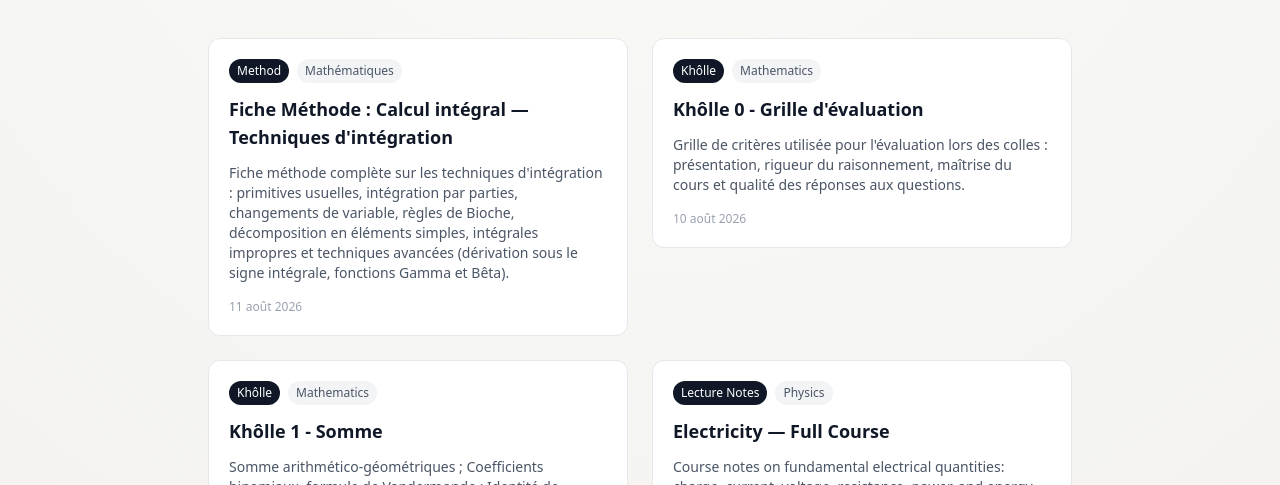
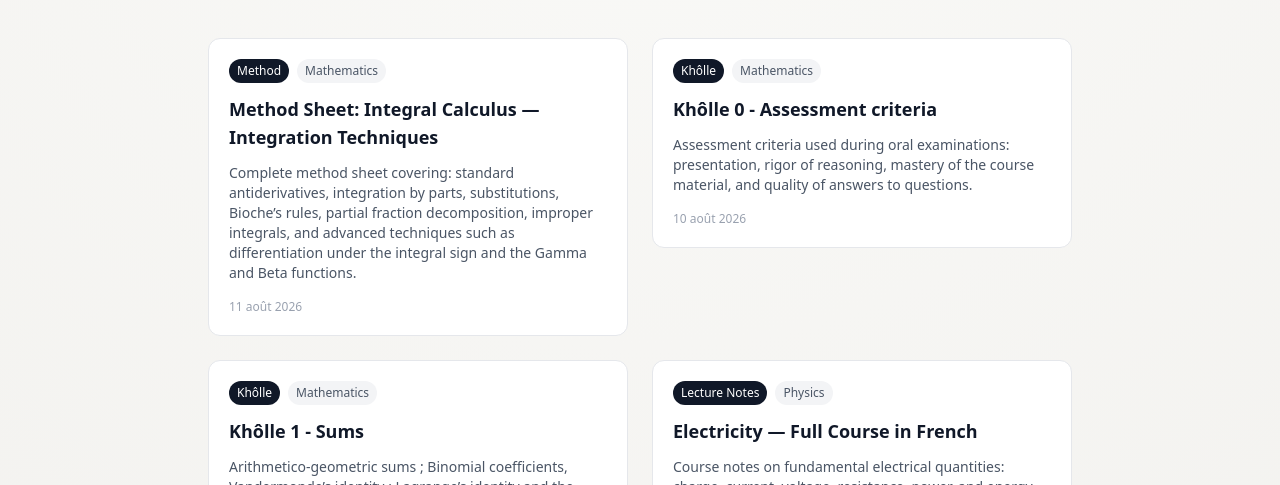
Before and after one commit to alexis-vo/alexisvo-site, a Next.js app: page /blog in a window 1280 px wide. Shown: the part 315-800 px from the top of the page. Built offline with nearby package versions, Linux system fonts and the light colour scheme; no server answers; a web font is replaced by a local one.

Commit message:
translation

```diff
--- a/app/blog/page.tsx
+++ b/app/blog/page.tsx
@@ -5,7 +5,7 @@ import BlogList from "@/components/BlogList";
 export const metadata = {
   title: "Notes & Khôlles — Alexis Vo",
   description:
-    "Lecture notes and oral exam topics in mathematics, AI, and finance.",
+    "Lecture notes, tutorials, and practical sessions across all subjects at CentraleSupélec. Oral exam topics, exercise sheets, and method sheets are intended for my students. All materials are written in French.",
 };
 
 export default function BlogPage() {
--- a/data/posts.ts
+++ b/data/posts.ts
@@ -14,19 +14,19 @@ export type Post = {
 const rawPosts: Post[] = [
   {
     slug: "fiche-methode-calcul-integral",
-    title: "Fiche Méthode : Calcul intégral — Techniques d'intégration",
+    title: "Method Sheet: Integral Calculus — Integration Techniques",
     description:
-      "Fiche méthode complète sur les techniques d'intégration : primitives usuelles, intégration par parties, changements de variable, règles de Bioche, décomposition en éléments simples, intégrales impropres et techniques avancées (dérivation sous le signe intégrale, fonctions Gamma et Bêta).",
+      "Complete method sheet covering: standard antiderivatives, integration by parts, substitutions, Bioche’s rules, partial fraction decomposition, improper integrals, and advanced techniques such as differentiation under the integral sign and the Gamma and Beta functions.",
     category: "method",
-    subject: ["Mathématiques"],
+    subject: ["Mathematics"],
     pdf: "/blog/fiche_calcul_intégral.pdf",
     date: "2026-08-11",
   },
   {
     slug: "k0",
-    title: "Khôlle 0 - Grille d'évaluation",
+    title: "Khôlle 0 - Assessment criteria",
     description:
-      "Grille de critères utilisée pour l'évaluation lors des colles : présentation, rigueur du raisonnement, maîtrise du cours et qualité des réponses aux questions.",
+      "Assessment criteria used during oral examinations: presentation, rigor of reasoning, mastery of the course material, and quality of answers to questions.",
     category: "colles",
     subject: ["Mathematics"],
     pdf: "/blog/k0.pdf",
@@ -34,9 +34,9 @@ const rawPosts: Post[] = [
   },
   {
     slug: "k1",
-    title: "Khôlle 1 - Somme",
+    title: "Khôlle 1 - Sums",
     description:
-      "Somme arithmético-géométriques ; Coefficients binomiaux, formule de Vandermonde ; Identité de Lagrnage et inégalité de Cauchy-Schwarz",
+      "Arithmetico-geometric sums ; Binomial coefficients, Vandermonde’s identity ; Lagrange’s identity and the Cauchy–Schwarz inequality",
     category: "colles",
     subject: ["Mathematics"],
     pdf: "/blog/k1_suj.pdf",
@@ -44,7 +44,7 @@ const rawPosts: Post[] = [
   },
   {
     slug: "electricity-premiere",
-    title: "Electricity — Full Course",
+    title: "Electricity — Full Course in French",
     description:
       "Course notes on fundamental electrical quantities: charge, current, voltage, resistance, power, and energy.",
     category: "lecture-notes",
```
